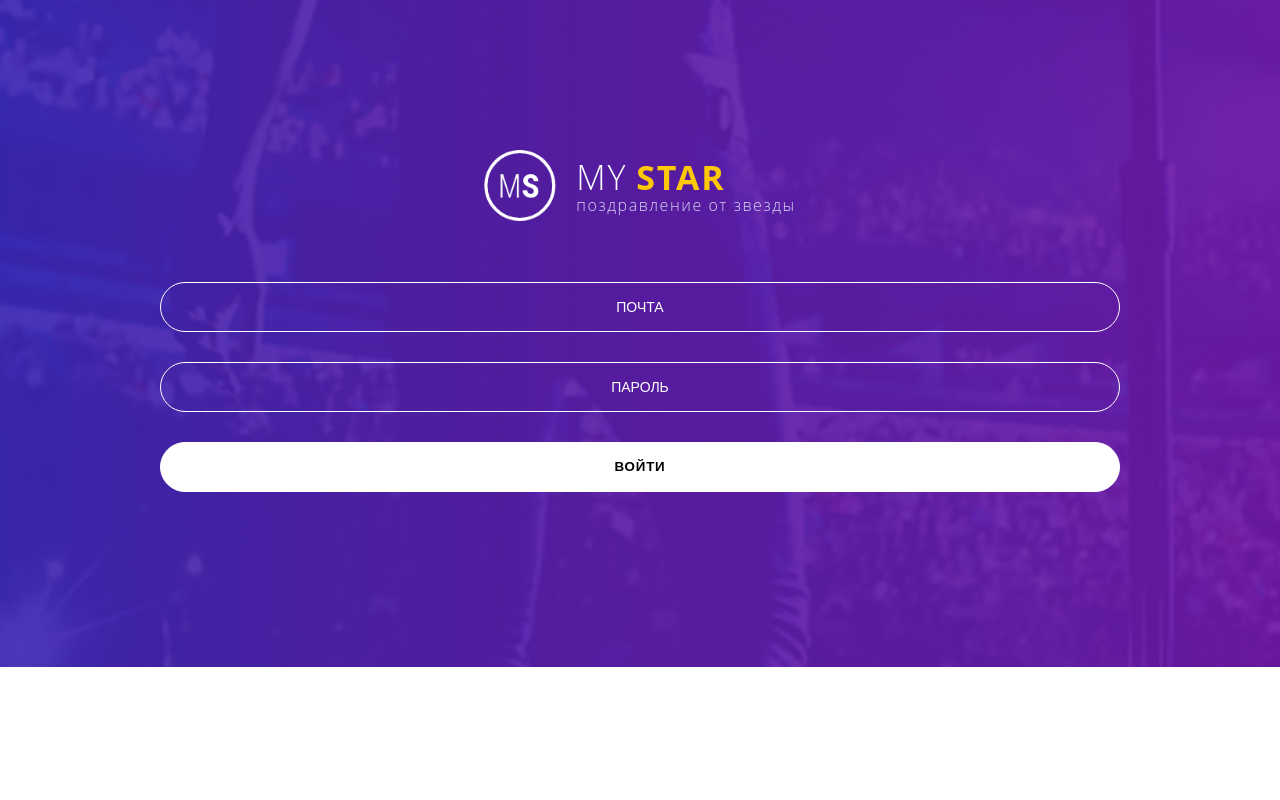
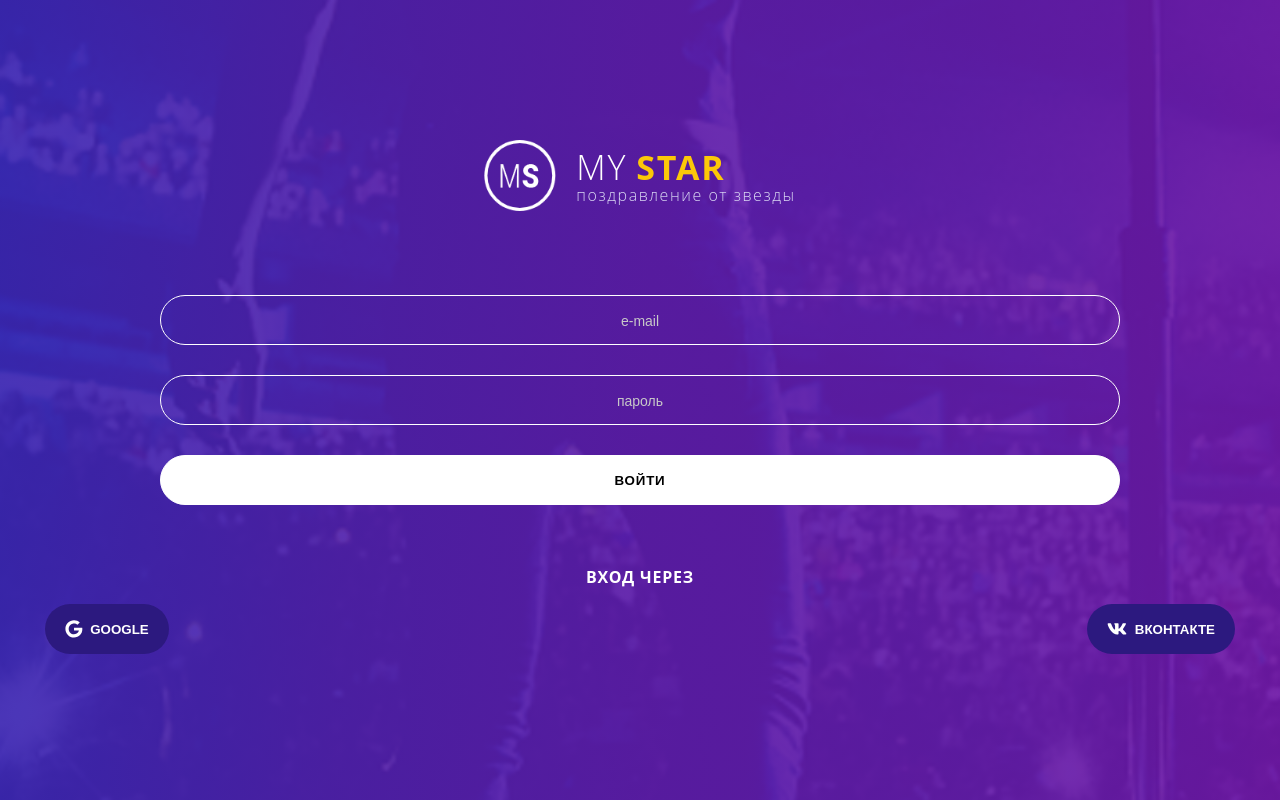
Before and after one commit to StudioDivier/My-Star-front, a React (Create React App) app: page /sign-in in a window 1280 px wide. Built offline with nearby package versions, Linux system fonts and the light colour scheme.

Commit message:
Auth&Login pages

```diff
--- a/package.json
+++ b/package.json
@@ -4,6 +4,7 @@
   "private": true,
   "dependencies": {
     "@fortawesome/fontawesome-svg-core": "^1.2.30",
+    "@fortawesome/free-brands-svg-icons": "^5.14.0",
     "@fortawesome/free-solid-svg-icons": "^5.14.0",
     "@fortawesome/react-fontawesome": "^0.1.11",
     "@testing-library/jest-dom": "^4.2.4",
--- a/src/App.js
+++ b/src/App.js
@@ -4,6 +4,10 @@ import {BrowserRouter} from "react-router-dom";
 import {useAuth} from './hooks/auth.hook';
 import {AuthContext} from "./context/AuthContext";
 import {useRoutes} from "./routes";
+import { library } from '@fortawesome/fontawesome-svg-core';
+import { fab } from '@fortawesome/free-brands-svg-icons';
+
+library.add(fab)
 
 function App() {
     const {login, logout, token, userId, star} = useAuth();
--- a/src/components/auth-page/auth-page.js
+++ b/src/components/auth-page/auth-page.js
@@ -15,17 +15,17 @@ export const AuthPage = () => {
             <div className={'authPage'}>
                 <Switch>
                     <Route path="/" exact>
-                        <div className={'gradient'}>
+                        <div className={'gradient__signIn'}>
                             <Start/>
                         </div>
                     </Route>
                     <Route path="/sign-in" exact>
-                        <div className={'gradient'}>
+                        <div className={'gradient__signIn'}>
                             <SignIn/>
                         </div>
                     </Route>
                     <Route path="/sign-up" exact>
-                        <div className={'gradient'}>
+                        <div className={'gradient__signUp'}>
                             <SignUp/>
                         </div>
                     </Route>
--- a/src/components/auth-page/auth-page.scss
+++ b/src/components/auth-page/auth-page.scss
@@ -23,24 +23,29 @@
   }
 
   width: 100%;
-  height: 667px;
+  //height: 667px;
   margin: 0 auto;
   background-image: url('../../img/background-image.png');
   background-size: cover;
   background-position: center center;
   background-repeat: no-repeat;
 
-  .gradient {
+  .gradient__signUp {
     height: 100%;
+    width: 100%;
+    background: $background-color;
+  }
+  .gradient__signIn {
+    height: 100vh;
     width: 100%;
     background: $background-color;
   }
 
   .header {
-    height: 40%;
+    height: 35%;
 
     .header__wrapper {
-      padding-top: 150px;
+      padding-top: 140px;
       justify-content: center;
       display: flex;
 
@@ -91,7 +96,7 @@
 
   }
 
-  .authInputs {
+  .signInInputs {
     display: flex;
     flex-wrap: wrap;
     justify-content: center;
@@ -103,14 +108,14 @@
       height: 50px;
       width: 75%;
       margin: 15px 0;
-      color: white;
+      color: #C8C8C8;
       font-size: 18px;
-      padding: 0 10px;
+      padding: 0 15px;
       box-sizing: border-box;
-      text-transform: uppercase;
+      text-align: center;
     }
     input::placeholder {
-      color: white;
+      color: #c8c8c8;
       text-align: center;
       font-size: 14px;
     }
@@ -123,6 +128,7 @@
 
     display: flex;
     justify-content: center;
+    padding-bottom: 30px;
 
     button {
       font-weight: bold;
@@ -141,19 +147,23 @@
     //display: flex;
     //flex-wrap: wrap;
     justify-content: center;
-    padding-top: 30px;
+    padding-top: 50px;
+    div {
+      width: 75%;
+      margin: 0 auto;
+    }
 
     button {
       font-weight: bold;
       letter-spacing: 0.81px;
       margin: 15px 0;
-      width: 75%;
       background-color: transparent;
       border-radius: 35px;
       border: 1px solid #ffffff;
       text-transform: uppercase;
       color: white;
       height: 50px;
+      width: 100%;
     }
 
     button:active {
@@ -195,18 +205,19 @@
       margin: 15px 0;
       color: white;
       font-size: 18px;
-      padding: 0 10px;
+      padding: 0 15px;
+      text-align: center;
       box-sizing: border-box;
     }
     input::placeholder {
-      color: white;
+      color: #c8c8c8;
       text-align: center;
       font-size: 14px;
     }
   }
   .usersConsent {
     text-align: center;
-    margin: 20px 0 30px;
+    margin: 20px 0 20px;
     color: white;
     input {
       border-radius: 5px;
@@ -214,4 +225,29 @@
       background-color: transparent;
     }
   }
+
+  .socialMediaLogin {
+    font-family: "Open Sans";
+    font-weight: 700;
+    text-transform: uppercase;
+    letter-spacing: 0.81px;
+    color: white;
+    text-align: center;
+    .buttonContainer {
+      display: flex;
+      justify-content: space-between;
+      margin: 0 45px;
+    }
+    button {
+      color: white;
+      background-color: #2c197f;
+      width: auto;
+      height: 50px;
+      border-radius: 35px;
+      border: 0;
+      text-transform: uppercase;
+      font-weight: bold;
+      padding: 0 20px;
+    }
+  }
 }
--- a/src/components/auth-page/components/sign-in.js
+++ b/src/components/auth-page/components/sign-in.js
@@ -3,14 +3,16 @@ import '../auth-page.scss';
 import logo from '../../../img/logo.png';
 import {AuthContext} from "../../../context/AuthContext";
 import {useHttp} from "../../../hooks/http.hook";
+import { FontAwesomeIcon } from '@fortawesome/react-fontawesome';
 
 export const SignIn = () => {
 
-    const [form, setForm] = useState({
-        email: '', password: ''
-    })
     const auth = useContext(AuthContext);
     const {loading, request, error, clearError} = useHttp();
+
+    const [form, setForm] = useState({
+        password: '', email: ''
+    })
 
     // useEffect(() => {
     //     message(error);
@@ -21,19 +23,17 @@ export const SignIn = () => {
         setForm(({...form, [event.target.name]: event.target.value}))
     }
 
-    console.log(form)
 
-    const registerHandler = async () => {
+    const loginHandler = async () => {
         try {
-            console.log({...form})
-          //const dataReg = await request('/api/auth/register', 'POST', {...form})
-          // message(dataReg.message)
+            const dataLog = await request('/api/login/', 'POST', {...form})
+            console.log(dataLog)
+            auth.login(dataLog.token, dataLog.username, dataLog.is_star)
+            // message(dataReg.message)
 
-          //const dataLogin = await request('/api/auth/login', 'POST', {...form})
-          // auth.login(dataLogin.token, dataLogin.userId)
-
-        } catch (e) {}
-      }
+        } catch (e) {
+        }
+    }
 
     return (
         <>
@@ -48,10 +48,10 @@ export const SignIn = () => {
                     </div>
                 </div>
             </div>
-            <div className="authInputs">
+            <div className="signInInputs">
                 <input
                     type="text"
-                    placeholder={'почта'}
+                    placeholder={'e-mail'}
                     onChange={changeHandler}
                     name={'email'}
                     value={form.email}
@@ -66,11 +66,22 @@ export const SignIn = () => {
             </div>
             <div className="signInButton">
                 <button
-                    onClick={registerHandler}
+                    onClick={loginHandler}
                 >
                     Войти
                 </button>
             </div>
+            <div className="socialMediaLogin">
+                <p>Вход через</p>
+                <div className={'buttonContainer'}>
+                    <button>
+                         <FontAwesomeIcon size='lg' icon={['fab', 'google']} />&nbsp;&nbsp;google
+                    </button>
+                    <button>
+                        <FontAwesomeIcon size='lg' icon={['fab', 'vk']} />&nbsp;&nbsp;вконтакте
+                    </button>
+                </div>
+            </div>
         </>
     )
 }
--- a/src/components/auth-page/components/sign-up.js
+++ b/src/components/auth-page/components/sign-up.js
@@ -1,26 +1,92 @@
-import React from "react";
+import React, {useState, useEffect, useContext} from "react";
 import '../auth-page.scss';
-import logo from '../../../img/logo.png';
-import {Link} from 'react-router-dom';
+import {AuthContext} from "../../../context/AuthContext";
+import {useHttp} from "../../../hooks/http.hook";
 
 export const SignUp = () => {
+
+    const auth = useContext(AuthContext);
+    const {loading, request, error, clearError} = useHttp();
+
+    const [form, setForm] = useState({
+        email: '', password: '', phone: '', username: '', date_of_birth: ''
+    })
+
+    // useEffect(() => {
+    //     message(error);
+    //     clearError();
+    // }, [error, message, clearError])
+
+    const changeHandler = event => {
+        setForm(({...form, [event.target.name]: event.target.value}))
+    }
+
+
+    const registerHandler = async () => {
+        try {
+
+            const dataAuth = await request('/api/customer/create/', 'POST', {...form})
+            console.log(dataAuth)
+            auth.login(dataAuth.token, dataAuth.username, dataAuth.is_star)
+            // console.log(dataAuth.token.valueOf())
+        } catch (e) {}
+      }
 
     return (
         <>
             <h3>Регистрация</h3>
             <div className={'inputBox'}>
-                <input placeholder={'ЛОГИН'} type="text"/>
-                <input placeholder={'ПАРОЛЬ'} type="text"/>
-                <input placeholder={'ПОВТОР ПАРОЛЯ'} type="text"/>
-                <input placeholder={'E-MAIL'} type="text"/>
-                <input placeholder={'ТЕЛЕФОН'} type="text"/>
+                <input
+                    placeholder={'ЛОГИН'}
+                    type="text"
+                    name={'username'}
+                    value={form.username}
+                    onChange={changeHandler}
+                />
+                <input
+                    placeholder={'ПАРОЛЬ'}
+                    type="text"
+                    name={'password'}
+                    value={form.password}
+                    onChange={changeHandler}
+                />
+                <input
+                    placeholder={'ПОВТОР ПАРОЛЯ'}
+                    type="text"
+                    name={'passwordRepeat'}
+                />
+                <input
+                    placeholder={'E-MAIL'}
+                    type="text"
+                    name={'email'}
+                    value={form.email}
+                    onChange={changeHandler}
+                />
+                <input
+                    placeholder={'ТЕЛЕФОН'}
+                    type="text"
+                    name={'phone'}
+                    value={form.phone}
+                    onChange={changeHandler}
+                />
+                <input
+                    placeholder={'ДАТА РОЖДЕНИЯ'}
+                    type="text"
+                    name={'date_of_birth'}
+                    value={form.date_of_birth}
+                    onChange={changeHandler}
+                />
             </div>
             <div className="usersConsent">
                 <input type="checkbox"/>
                 <span>Согласен на обработку данных</span>
             </div>
             <div className="signInButton">
-                <button>Зарегистрироваться</button>
+                <button
+                    onClick={registerHandler}
+                >
+                    Зарегистрироваться
+                </button>
             </div>
         </>
     )
--- /dev/null
+++ b/src/components/categories/categories.js
@@ -0,0 +1,7 @@
+import React from 'react';
+
+export const Categories = () => {
+    return (
+        <div><h1>Categories</h1></div>
+    )
+}
--- a/src/routes.js
+++ b/src/routes.js
@@ -1,13 +1,14 @@
 import React from "react";
 import {Switch, Route, Redirect} from 'react-router-dom';
 import {AuthPage} from "./components/auth-page/auth-page";
+import {Categories} from "./components/categories/categories";
 
 export const useRoutes = (isAuthenticated, isStar) => {
     if (isAuthenticated && !isStar) {
         return (
             <Switch>
-                <Route>
-
+                 <Route exact path="/">
+                    <Categories />
                 </Route>
                 <Redirect to="/"/>
             </Switch>
```
Also changed, not shown: src/hooks/auth.hook.js (+12 -6 lines), src/hooks/http.hook.js (+7 -3 lines), src/components/categories/categories.scss (added), src/components/categories/components/category.js (added), 1 other file (tests, documents, lock files or other folders).
